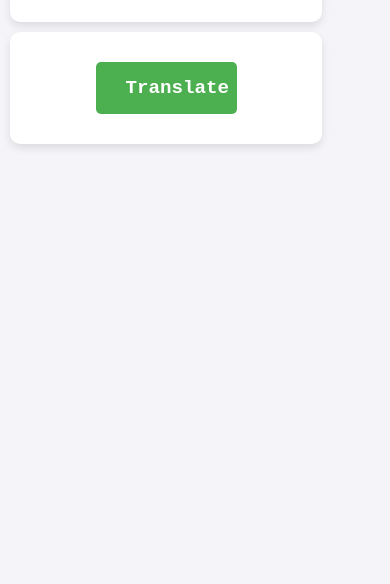
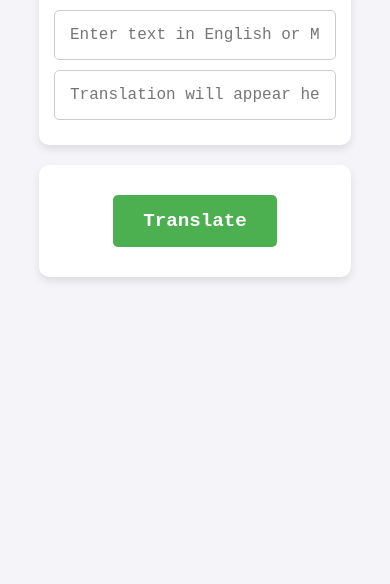
Before and after one commit to James-Nemeth/Morse-Code-Translator, a website with bundled scripts: page index.html in a window 390 px wide. Shown: the part 260-844 px from the top of the page. Built offline with nearby package versions, Linux system fonts and the light colour scheme.

Commit message:
Final touches on styling

```diff
--- a/styles.scss
+++ b/styles.scss
@@ -14,8 +14,11 @@ $button-hover: darken($primary-color, 10%);
     font-family: 'Courier New', Courier, monospace;
 }
 
-// Global styles
 body {
+  display: flex;
+  justify-content: center;
+  align-items: center;
+  flex-direction: column;
   font-family: $font-family;
   margin: 0;
   padding: 0;
@@ -23,6 +26,7 @@ body {
   color: #333;
   text-align: center;
   line-height: 1.6;
+  height: 80vh;
 }
 
 h1 {
@@ -31,7 +35,6 @@ h1 {
   color: $primary-color;
 }
 
-// Container for inputs and buttons
 div {
   margin: 20px auto;
   width: 80%;
@@ -81,7 +84,6 @@ h4 {
   margin-top: 15px;
 }
 
-// Responsive design for smaller screens
 @media (max-width: 768px) {
   body {
     font-size: 0.9rem;
@@ -96,7 +98,7 @@ h4 {
     padding: 15px;
   }
 
-  input, button {
-    width: 50%;
+  input {
+    width: 100%;
   }
 }
```
Also changed, not shown: styles.css, 1 other file.
